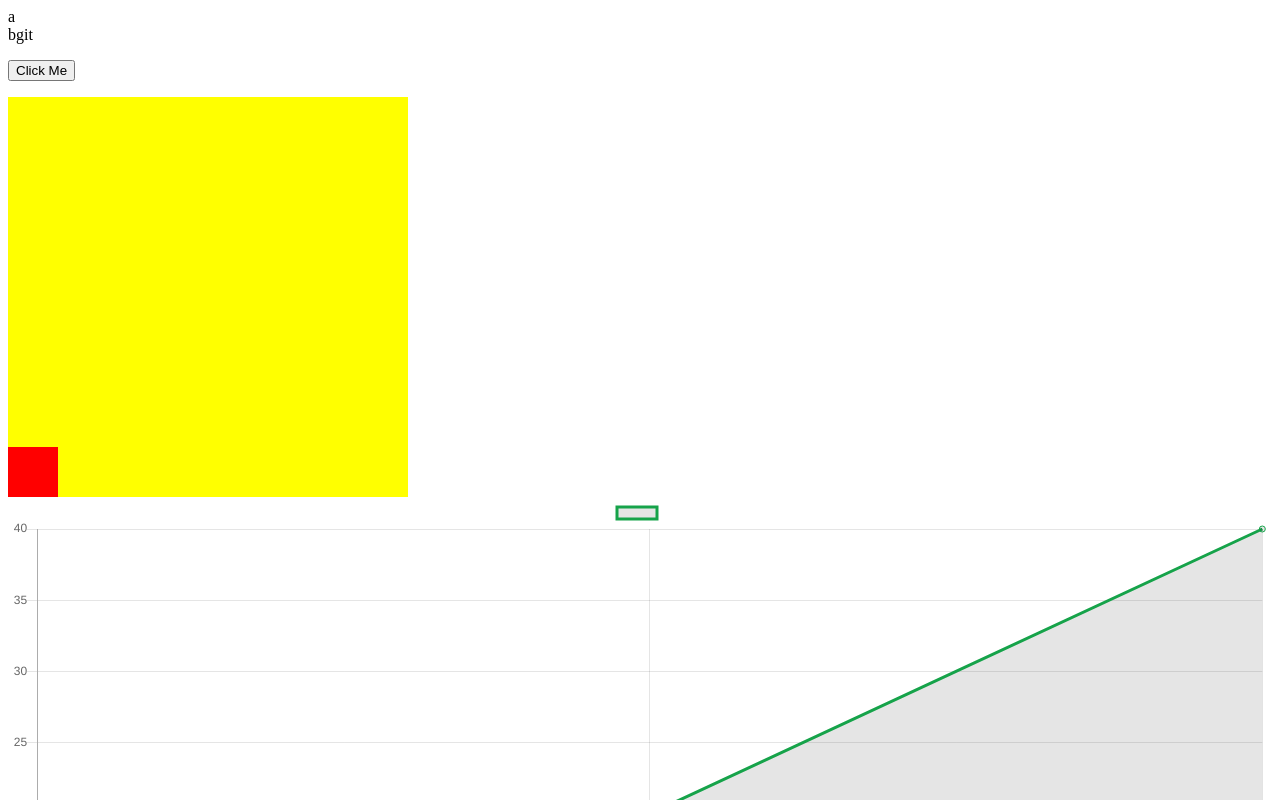
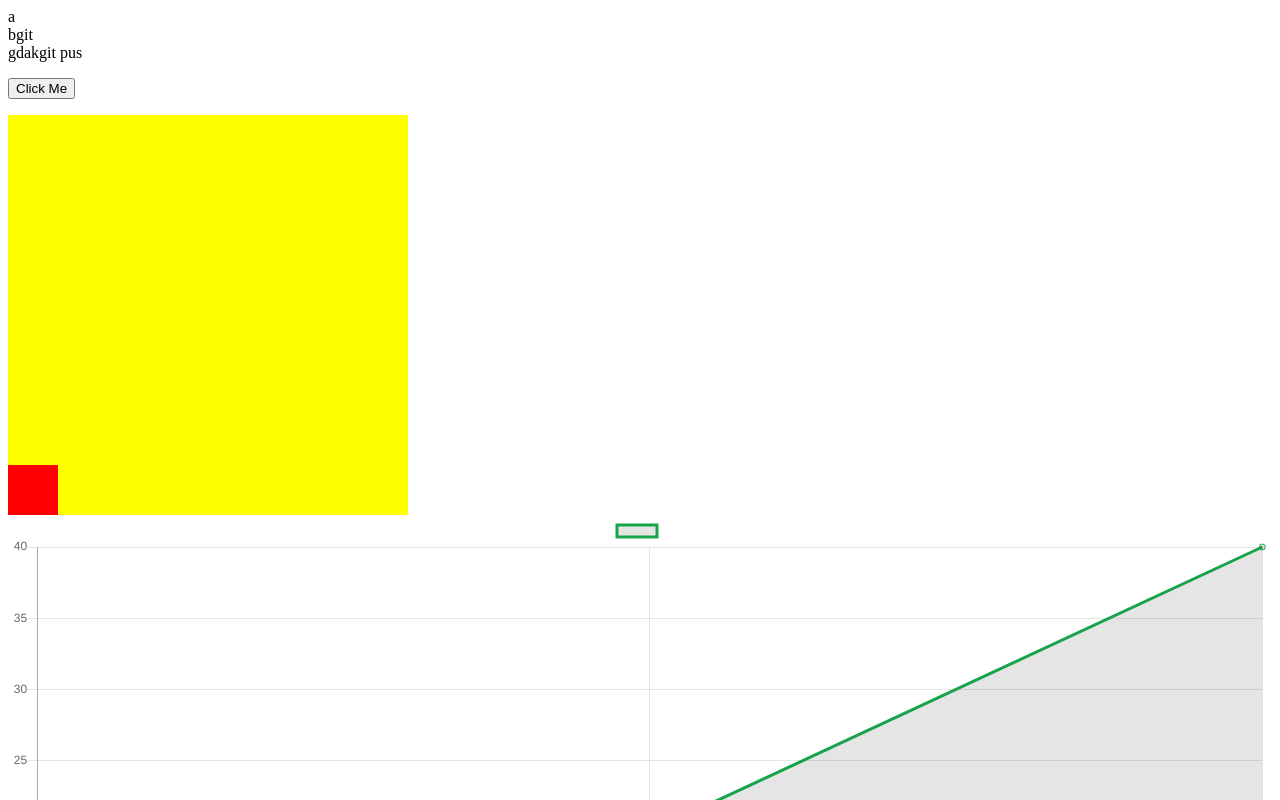
Before and after one commit to tunganhmyth/Free-bitcoins, a website: page tailwind/test.html in a window 1280 px wide. Shown: the top 800 px of the page. Drawn offline with nearby package versions, Linux system fonts and the light colour scheme.

Commit message:
test update

```diff
--- a/tailwind/test.html
+++ b/tailwind/test.html
@@ -23,6 +23,7 @@
 <body>
     <div>a</div>
     <div>bgit </div>
+    <div>gdakgit pus</div>
     <p>
         <button onclick="myMove()">Click Me</button>
     </p>
```
